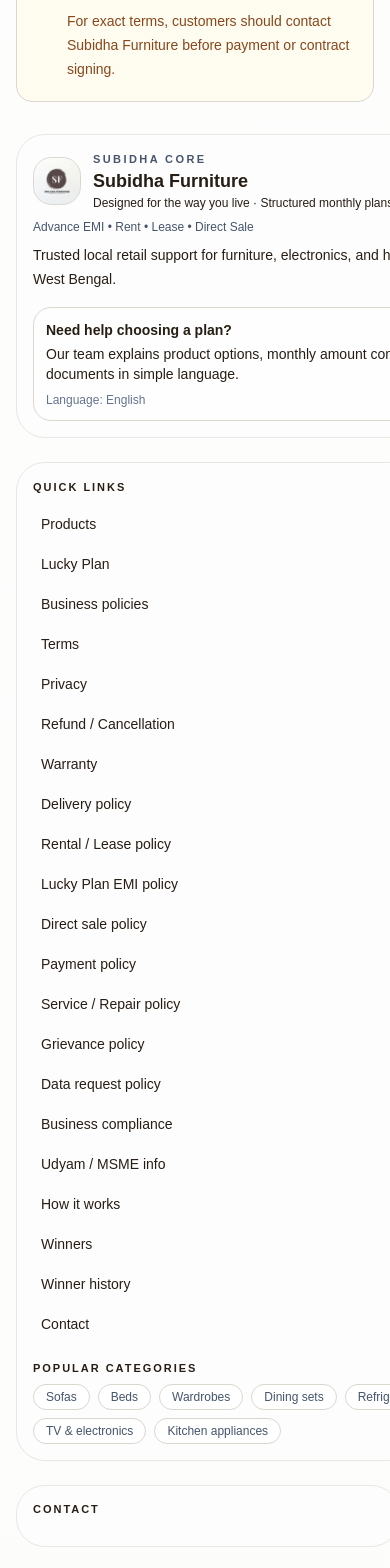
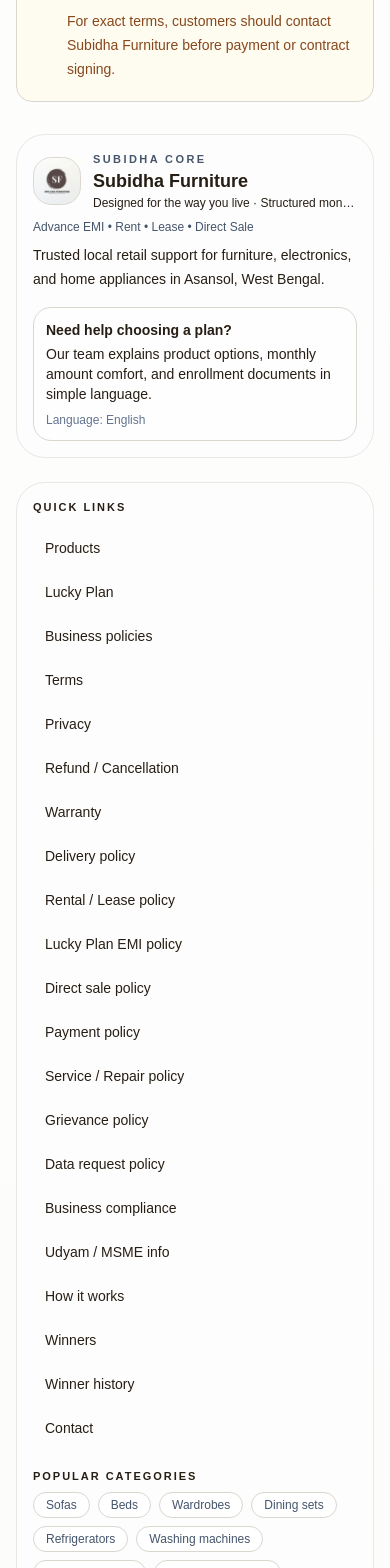
Before and after one commit to praamr369/subidha-advance-emi, a Next.js app in the folder frontend/: page / in a window 390 px wide. Shown: the part 9320-10888 px from the top of the page. Built offline with nearby package versions, Linux system fonts and the light colour scheme; no server answers.

Commit message:
feat(public): improve footer mobile tap targets

```diff
--- a/frontend/src/components/ui/public-footer.tsx
+++ b/frontend/src/components/ui/public-footer.tsx
@@ -10,6 +10,9 @@ import { getResolvedPublicBusinessProfile } from "@/lib/public-profile";
 import { ROUTES } from "@/lib/routes";
 
 const productCategoryLinks = ["Sofas", "Beds", "Wardrobes", "Dining sets", "Refrigerators", "Washing machines", "TV & electronics", "Kitchen appliances"];
+
+const footerLinkClassName =
+  "inline-flex min-h-10 items-center rounded-xl px-3 py-2 text-muted-foreground transition hover:bg-[var(--surface-muted)] hover:text-foreground focus-visible:outline-none focus-visible:ring-2 focus-visible:ring-[var(--ring)]/45 focus-visible:ring-offset-2";
 
 export default async function PublicFooter() {
   const [profile, locale] = await Promise.all([getResolvedPublicBusinessProfile(), getPublicLocale()]);
@@ -48,24 +51,24 @@ export default async function PublicFooter() {
         <PublicDisclaimerBox title="Public information notice" points={PUBLIC_LEGAL_DISCLAIMER_POINTS} />
       </div>
       <div className="mx-auto grid max-w-7xl gap-6 px-4 py-8 sm:px-6 lg:grid-cols-[1.2fr_0.8fr_0.9fr] lg:px-8">
-        <div className="public-card max-w-xl p-4 shadow-[0_16px_34px_-24px_rgba(15,23,42,0.5)]">
+        <div className="public-card min-w-0 max-w-xl p-4 shadow-[0_16px_34px_-24px_rgba(15,23,42,0.5)]">
           <BrandLockup logoSrc={profile.resolved_logo_src} companyName={profile.resolved_display_name} subtitle={profile.resolved_tagline} />
-          <p className="mt-2 text-xs font-medium text-slate-600">Advance EMI • Rent • Lease • Direct Sale</p>
+          <p className="mt-2 text-xs font-medium text-slate-600 dark:text-muted-foreground">Advance EMI • Rent • Lease • Direct Sale</p>
           <p className="mt-2 text-sm leading-6 text-muted-foreground">
             Trusted local retail support for furniture, electronics, and home appliances in {brandConfig.publicBranchLocation}.
           </p>
-          <div className="mt-4 rounded-xl border border-white/75 bg-white/75 p-3 text-sm">
+          <div className="mt-4 rounded-xl border border-white/75 bg-white/75 p-3 text-sm dark:border-border/70 dark:bg-[color-mix(in_oklab,var(--surface-card-elevated)_82%,transparent)]">
             <div className="font-semibold text-foreground">{trustTitle}</div>
             <p className="mt-1 text-muted-foreground">{trustDescription}</p>
-            <p className="mt-2 text-xs text-slate-500">Language: {PUBLIC_LANGUAGE_LABELS[locale]}</p>
+            <p className="mt-2 text-xs text-slate-500 dark:text-muted-foreground">Language: {PUBLIC_LANGUAGE_LABELS[locale]}</p>
           </div>
         </div>
 
-        <div className="public-card p-4 shadow-[0_16px_34px_-24px_rgba(15,23,42,0.5)]">
+        <div className="public-card min-w-0 p-4 shadow-[0_16px_34px_-24px_rgba(15,23,42,0.5)]">
           <div className="text-[11px] font-semibold uppercase tracking-[0.18em] text-muted-foreground">{dictionary.footer.quickLinks}</div>
-          <div className="mt-3 grid gap-2 text-sm">
+          <div className="mt-3 grid gap-1 text-sm sm:grid-cols-2 lg:grid-cols-1">
             {footerLinks.map((link) => (
-              <Link key={link.href} href={link.href} className="rounded-lg px-2 py-1.5 text-muted-foreground transition hover:bg-[var(--surface-muted)] hover:text-foreground">
+              <Link key={link.href} href={link.href} className={footerLinkClassName}>
                 {link.label}
               </Link>
             ))}
@@ -73,22 +76,22 @@ export default async function PublicFooter() {
           <div className="mt-5 text-[11px] font-semibold uppercase tracking-[0.18em] text-muted-foreground">Popular categories</div>
           <div className="mt-2 flex flex-wrap gap-2">
             {productCategoryLinks.map((category) => (
-              <span key={category} className="rounded-full border border-white/80 bg-white/80 px-3 py-1 text-xs text-slate-600">
+              <span key={category} className="rounded-full border border-white/80 bg-white/80 px-3 py-1 text-xs text-slate-600 dark:border-border/70 dark:bg-[color-mix(in_oklab,var(--surface-card-elevated)_78%,transparent)] dark:text-muted-foreground">
                 {category}
               </span>
             ))}
           </div>
         </div>
 
-        <div className="public-card max-w-sm p-4 text-sm shadow-[0_16px_34px_-24px_rgba(15,23,42,0.5)]">
+        <div className="public-card min-w-0 max-w-sm p-4 text-sm shadow-[0_16px_34px_-24px_rgba(15,23,42,0.5)]">
           <div className="text-[11px] font-semibold uppercase tracking-[0.18em] text-muted-foreground">{dictionary.footer.contact}</div>
           <div className="mt-3 grid gap-2 text-muted-foreground">
-            {profile.support_phone ? <div className="public-card-sm px-3 py-2">Phone: {profile.support_phone}</div> : null}
-            {profile.support_email ? <div className="public-card-sm px-3 py-2">Email: {profile.support_email}</div> : null}
-            {profile.business_hours ? <div className="public-card-sm px-3 py-2">Hours: {profile.business_hours}</div> : null}
-            {profile.address_text ? <div className="public-card-sm px-3 py-2">Address: {profile.address_text}</div> : null}
+            {profile.support_phone ? <div className="public-card-sm break-words px-3 py-2">Phone: {profile.support_phone}</div> : null}
+            {profile.support_email ? <div className="public-card-sm break-words px-3 py-2">Email: {profile.support_email}</div> : null}
+            {profile.business_hours ? <div className="public-card-sm break-words px-3 py-2">Hours: {profile.business_hours}</div> : null}
+            {profile.address_text ? <div className="public-card-sm break-words px-3 py-2">Address: {profile.address_text}</div> : null}
             {profile.resolved_whatsapp_link ? (
-              <Link href={profile.resolved_whatsapp_link} className="public-card-sm px-3 py-2 transition hover:bg-white">
+              <Link href={profile.resolved_whatsapp_link} className="public-card-sm inline-flex min-h-10 items-center px-3 py-2 transition hover:bg-white focus-visible:outline-none focus-visible:ring-2 focus-visible:ring-[var(--ring)]/45 focus-visible:ring-offset-2 dark:hover:bg-[var(--surface-muted)]">
                 {dictionary.footer.whatsapp}
               </Link>
             ) : null}
@@ -97,10 +100,10 @@ export default async function PublicFooter() {
           {hasSocial ? (
             <div className="mt-4">
               <div className="text-[11px] font-semibold uppercase tracking-[0.18em] text-muted-foreground">{dictionary.footer.social}</div>
-              <div className="mt-2 grid gap-2 text-muted-foreground">
-                {profile.facebook_url ? <Link href={profile.facebook_url} className="rounded-lg px-2 py-1.5 transition hover:bg-[var(--surface-muted)] hover:text-foreground">Facebook</Link> : null}
-                {profile.instagram_url ? <Link href={profile.instagram_url} className="rounded-lg px-2 py-1.5 transition hover:bg-[var(--surface-muted)] hover:text-foreground">Instagram</Link> : null}
-                {profile.youtube_url ? <Link href={profile.youtube_url} className="rounded-lg px-2 py-1.5 transition hover:bg-[var(--surface-muted)] hover:text-foreground">YouTube</Link> : null}
+              <div className="mt-2 grid gap-1 text-muted-foreground">
+                {profile.facebook_url ? <Link href={profile.facebook_url} className={footerLinkClassName}>Facebook</Link> : null}
+                {profile.instagram_url ? <Link href={profile.instagram_url} className={footerLinkClassName}>Instagram</Link> : null}
+                {profile.youtube_url ? <Link href={profile.youtube_url} className={footerLinkClassName}>YouTube</Link> : null}
               </div>
             </div>
           ) : null}
```
